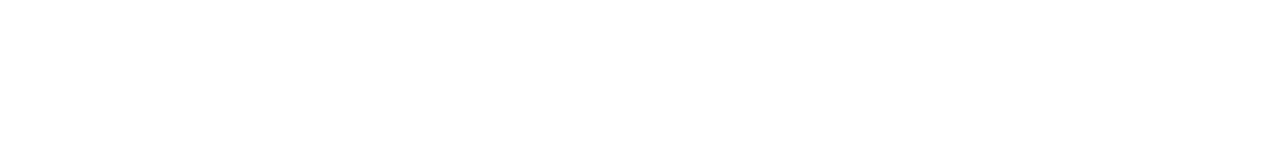
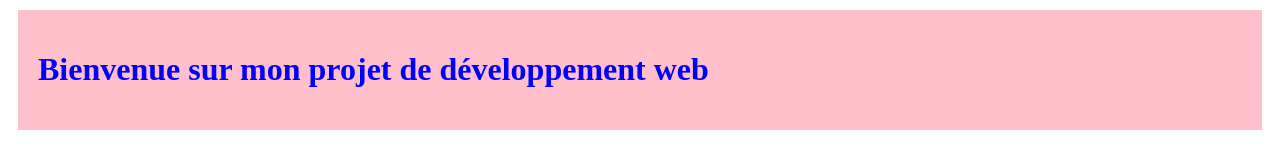
Before and after one commit to seydimt/Projet_html_udbgl, a plain HTML site: page index.html in a window 1280 px wide. Drawn offline with Linux system fonts and the light colour scheme.

Commit message:
Ajout du div 1

```diff
--- a/index.html
+++ b/index.html
@@ -7,5 +7,10 @@
 </head>
 <body>
 
+    <div style="background-color:pink; padding:20px; margin:10px;">
+        <h1 style="color:blue;">Bienvenue sur mon projet de développement web</h1>
+    </div>
+
+
 </body>
 </html>
```
